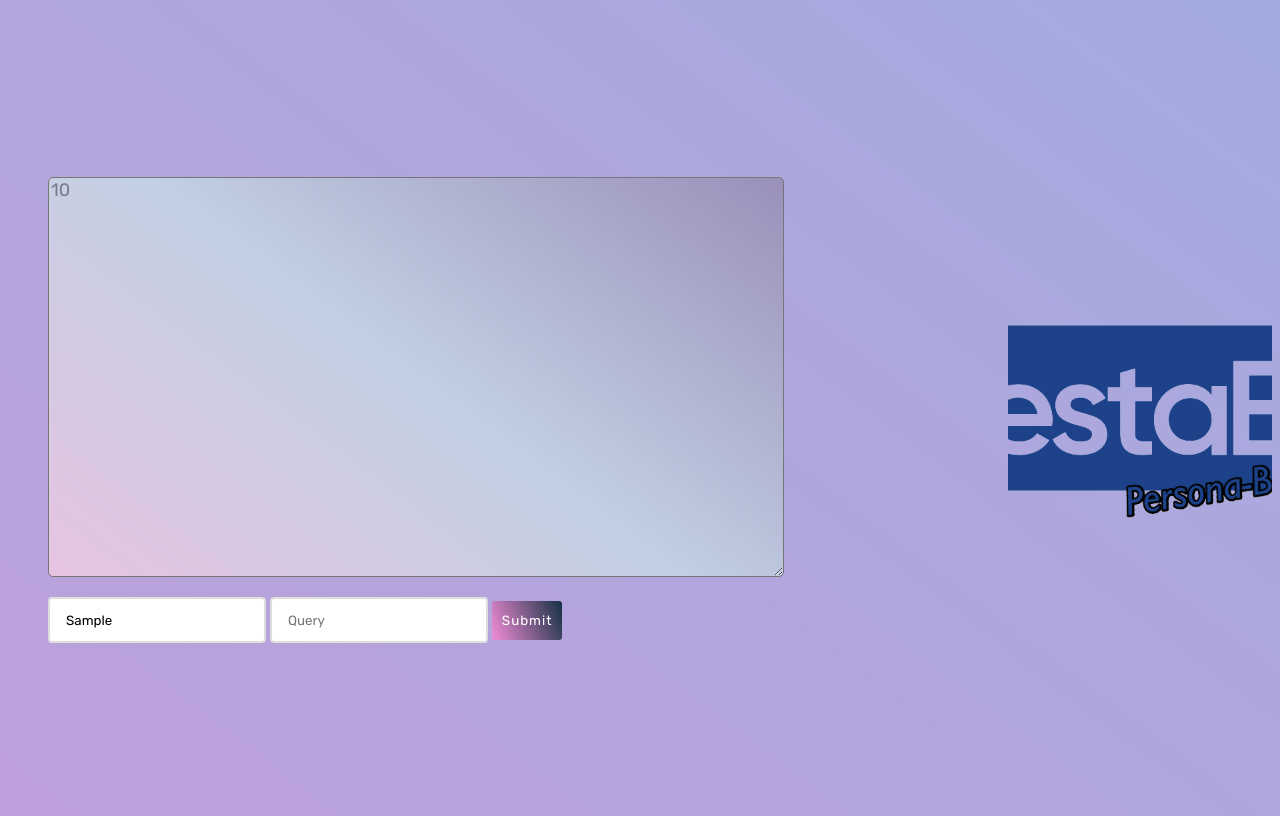
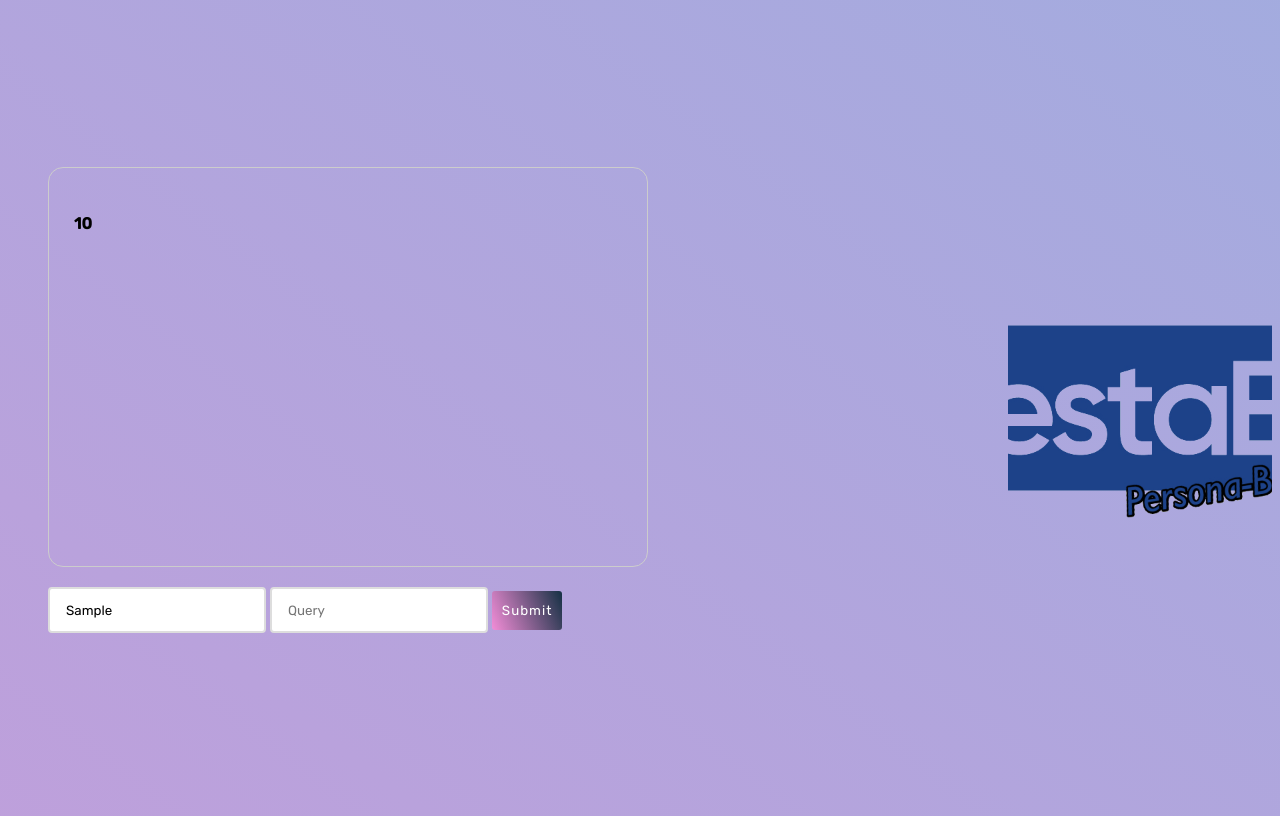
Before and after one commit to t4ngentt/launchpad, a Flask app: template chatbot_api/templates/index2.html in a window 1280 px wide. Run offline with Flask 3, Linux system fonts and the light colour scheme; the template is opened without the code that fills it: most values are stand-ins (such as "Sample title", 1, 10 or a date in 2020); parts of the project's set-up code (start-up, migrations or seed data) failed here and were passed over.

Commit message:
updates to css

```diff
--- a/chatbot_api/static/ok2.css
+++ b/chatbot_api/static/ok2.css
@@ -122,10 +122,10 @@
 	margin-top: 20px;
 	font-weight: normal;
 	font-size: 18px;
-	color: rgba(0, 0, 0, .4);
+	color: rgba(0, 0, 0, .5);
 	line-height: 1.2;
 	padding-bottom: 200px;
-	border-radius: 5px;
+	border-radius: 15px;
 
 }
 
--- a/chatbot_api/templates/index2.html
+++ b/chatbot_api/templates/index2.html
@@ -1,6 +1,18 @@
 <html>
     <head>  <link rel="stylesheet" href="{{ url_for('static', filename='ok2.css')}}">
     <title>Chat Window</title>
+    <meta charset="UTF-8">
+    <meta name="viewport" content="width=device-width, initial-scale=1.0">
+    <style>
+        #scrollableContainer {
+            width: 600px;
+            height: 400px;
+            overflow: auto;
+            border: 1px solid #ccc;
+            padding: 25px;
+            border-radius: 15px;
+        }
+    </style>
   </head>
     <body>
         <div class="container">
@@ -11,7 +23,10 @@
           </div>
 
           <div class="form">
-            <textarea value={{history}} rows=20 name="historywindow" style="max-height:400px; overflow:scroll;" readonly>{{history}}</textarea>
+            <!-- <textarea value={{history}} rows=20 id="historywindow" style="max-height:400px; overflow:scroll;" readonly>{{history}}</textarea>  -->
+            <div id="scrollableContainer">
+              <h4 > {{history |replace('\n', '<br>')|safe }} </h4>
+            </div>
             <form name="form", method="post", action="chat">
             <input name="position" class="form-field animation a3" value={{pos}}>
             <input name="query" class="form-field animation a4" placeholder="Query">
@@ -22,5 +37,18 @@
         <div class="right"></div>
       </div>
 
+      <script>
+        function formatTextarea() {
+            var textarea = document.getElementById('historywindow');
+            var content = textarea.value;
+
+            content = content.replace(/(You:|AI:)/g, '<b>$1</b>');
+
+            textarea.innerHTML = content;
+        }
+
+        window.onload = formatTextarea;
+    </script>
+
     </body>
 </html>
```
